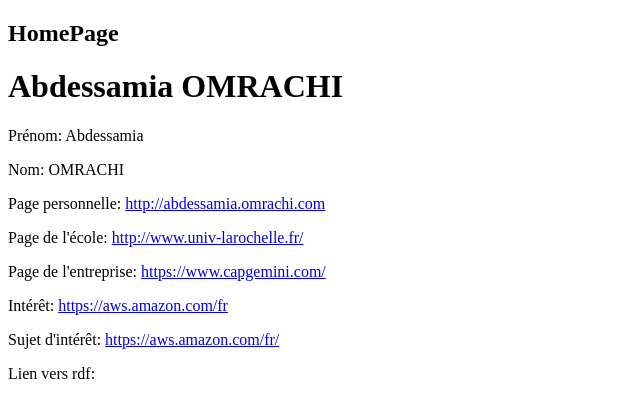
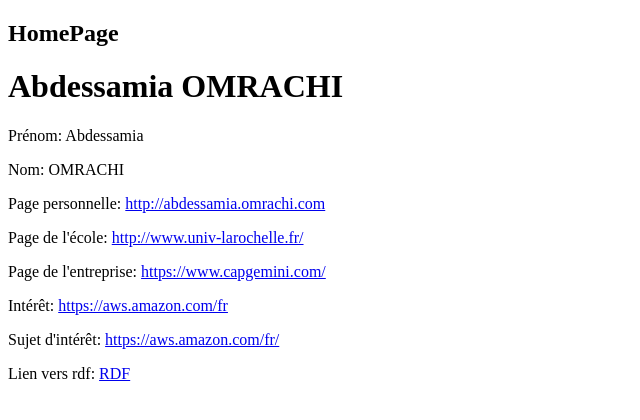
Before and after one commit to abdessamiaomrachi/TP-FOAF, a plain HTML site: page index.html in a window 1280 px wide. Shown: the full height of the page, 0-640 px from the left. Drawn offline with Linux system fonts and the light colour scheme.

Commit message:
Update index.html

```diff
--- a/index.html
+++ b/index.html
@@ -15,7 +15,7 @@
     <p>Page de l'entreprise: <a property="foaf:workplaceHomepage" href="https://www.capgemini.com/">https://www.capgemini.com/</a></p>
     <p>Intérêt: <a property="foaf:interest" href="https://aws.amazon.com/fr">https://aws.amazon.com/fr</a></p>
     <p>Sujet d'intérêt: <a property="foaf:topic_interest" href="https://aws.amazon.com/fr/">https://aws.amazon.com/fr/</a></p>
-    <p>Lien vers rdf: <a  href="https://github.com/abdessamiaomrachi/TP-FOAF/blob/main/abdessamia.omrachi.rdf"></a></p>
+    <p>Lien vers rdf: <a  href="https://github.com/abdessamiaomrachi/TP-FOAF/blob/main/abdessamia.omrachi.rdf">RDF</a></p>
 
 
 </body>
```
